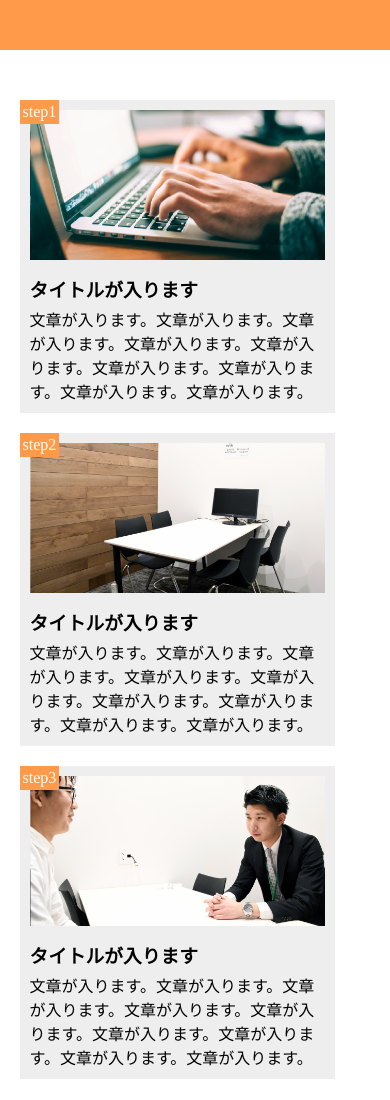
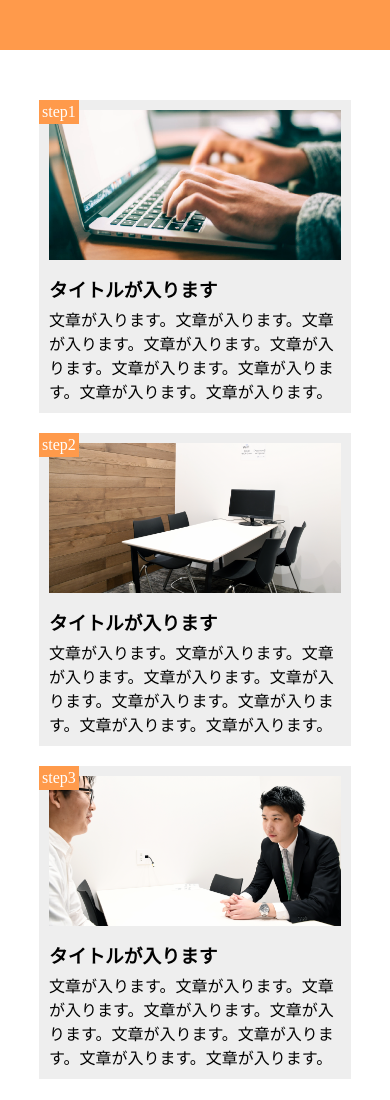
Before and after one commit to suzuki-01/1-10study, a plain HTML site: page chapter10_exercise/index.html in a window 390 px wide. Shown: the top 1100 px of the page. Drawn offline with Linux system fonts and the light colour scheme.

Commit message:
[Finish1-10]

```diff
--- a/chapter10_exercise/style.css
+++ b/chapter10_exercise/style.css
@@ -23,9 +23,6 @@ main {
   background-color: #eee;
 }
 
-.step-box:last-child {
-  margin-right: 0;
-}
 
 .step-img1 {
   height: 150px;
@@ -71,19 +68,21 @@ footer {
   header {
     width: 100%;
     height:50px;
-    padding-
   }
 
 main{
-    width: 90%;
+    width: 100%;
     display: block;
     padding-bottom:50px;
   }
 
 .step-box{
   width: 90%;
-  margin: 0 0 20px 0;
+   margin: 0 auto;
   padding-top:10px;
+  width: 80%;
+  margin-top:20px;
+
 
 }
 .step-img1{
```
